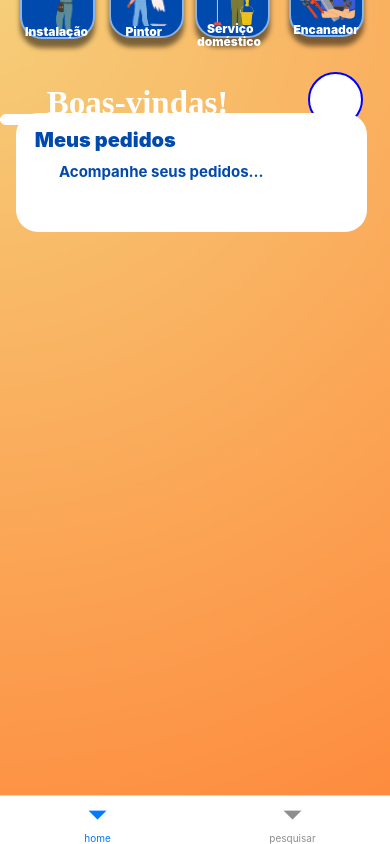
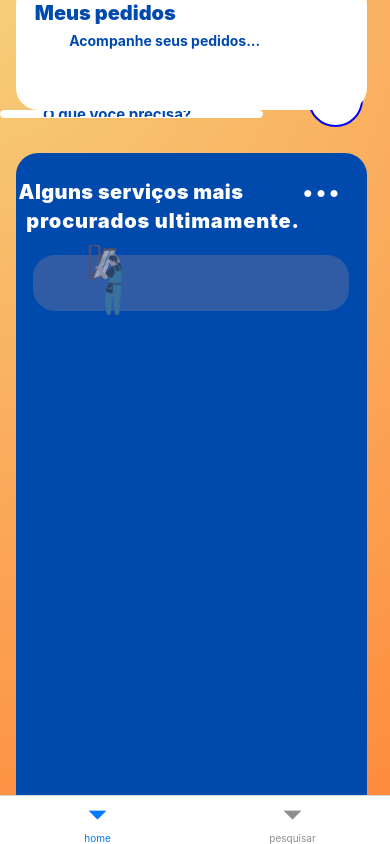
Before and after one commit to sttephany11/AppHelpHouse, a React Native app: screen /homeStack in a window 390 px wide. Built offline with nearby package versions, Linux system fonts and the light colour scheme.

Commit message:
tirei o scrollView FAZ  O L

```diff
--- a/src/css/homeCss.tsx
+++ b/src/css/homeCss.tsx
@@ -19,22 +19,21 @@ const styles = StyleSheet.create({
         fontFamily: 'bold',
     },
     container2: {
-
     },
     circulo: {
-        width:55 ,
-        height:55,
+        width: 55,
+        height: 55,
         backgroundColor: 'white',
-        borderRadius:100,
-        left:'79%',
-        top:35,
-        borderColor:'blue',
+        borderRadius: 100,
+        left: '79%',
+        top: 35,
+        borderColor: 'blue',
         borderWidth: 2,
     },
-   pesquisa:{
+    pesquisa: {
         justifyContent: 'center',
-    height: '49%',
-    width:'90%',
+        height: '39%',
+        width: '90%',
         display: 'flex',
 
 
@@ -50,8 +49,8 @@ const styles = StyleSheet.create({
         paddingHorizontal: '12%',
         color: '#004aad',
         backgroundColor: '#fff',
-        bottom:15,
-         fontWeight:'bold'
+        bottom: 15,
+        fontWeight: 'bold'
     },
 
     lupa: {
@@ -60,14 +59,14 @@ const styles = StyleSheet.create({
         position: 'absolute',
         display: 'flex',
         zIndex: 1,
-        top: 85,
-        left:'22%',
+        top: 92,
+        left: '22%',
 
     },
 
     //trabalhos
     trabalhos: {
-        bottom:455
+        bottom: 570
     },
     pedreiro: {
         width: 75,
@@ -85,15 +84,15 @@ const styles = StyleSheet.create({
     },
     pedreiroImg: {
         width: 70,
-        height:80,
-        bottom:12
+        height: 80,
+        bottom: 12
     },
     name1: {
         color: '#fff',
         fontSize: 13,
         fontWeight: '900',
         top: 63,
-        left:'8%',
+        left: '8%',
         zIndex: 2
     },
     mecanico: {
@@ -109,12 +108,12 @@ const styles = StyleSheet.create({
         shadowRadius: 5,
         shadowOffset: { width: 0, height: 9 },
         shadowOpacity: 0.5,
-        bottom:159
+        bottom: 159
     },
     mecanicoImg: {
         width: 50,
         height: 65,
-        bottom:10,
+        bottom: 10,
         left: '8%',
     },
     name2: {
@@ -138,7 +137,7 @@ const styles = StyleSheet.create({
         shadowRadius: 5,
         shadowOffset: { width: 0, height: 9 },
         shadowOpacity: 0.5,
-        bottom:318
+        bottom: 318
     },
     eletricistaImg: {
         width: 60,
@@ -168,12 +167,12 @@ const styles = StyleSheet.create({
         shadowRadius: 5,
         shadowOffset: { width: 0, height: 9 },
         shadowOpacity: 0.5,
-        bottom:479
+        bottom: 479
     },
     jardineiroImg: {
         width: 70,
         height: 85,
-        bottom:9,
+        bottom: 9,
     },
     name4: {
         color: '#fff',
@@ -196,12 +195,12 @@ const styles = StyleSheet.create({
         shadowRadius: 5,
         shadowOffset: { width: 0, height: 9 },
         shadowOpacity: 0.5,
-        bottom:535
+        bottom: 535
     },
     encanadorImg: {
         width: 69,
         height: 92,
-        bottom:10,
+        bottom: 10,
     },
     name5: {
         color: '#fff',
@@ -214,7 +213,7 @@ const styles = StyleSheet.create({
     diaristaImg: {
         width: 48,
         height: 60,
-        bottom:22,
+        bottom: 22,
         left: '15%'
     },
     diarista: {
@@ -230,9 +229,9 @@ const styles = StyleSheet.create({
         shadowRadius: 5,
         shadowOffset: { width: 0, height: 9 },
         shadowOpacity: 0.5,
-        bottom:693
+        bottom: 693
     },
-    domestico:{
+    domestico: {
         color: '#fff',
         fontSize: 12,
         fontWeight: '900',
@@ -261,7 +260,7 @@ const styles = StyleSheet.create({
         shadowRadius: 5,
         shadowOffset: { width: 0, height: 9 },
         shadowOpacity: 0.5,
-        bottom:852
+        bottom: 852
     },
     pintorImg: {
         width: 50,
@@ -269,7 +268,7 @@ const styles = StyleSheet.create({
         top: -17,
         left: '15%'
     },
-    name7:{
+    name7: {
         color: '#fff',
         fontSize: 12,
         fontWeight: '900',
@@ -291,7 +290,7 @@ const styles = StyleSheet.create({
         shadowRadius: 5,
         shadowOffset: { width: 0, height: 9 },
         shadowOpacity: 0.5,
-        bottom:1010
+        bottom: 1010
     },
     instalacaoImg: {
         width: 50,
@@ -299,7 +298,7 @@ const styles = StyleSheet.create({
         bottom: 10,
         left: '15%'
     },
-    name8:{
+    name8: {
         color: '#fff',
         fontSize: 12,
         fontWeight: '900',
@@ -311,34 +310,82 @@ const styles = StyleSheet.create({
         color: '#fff',
         fontSize: 20,
         fontWeight: '900',
-        bottom:290,
+        bottom: 290,
         textAlign: 'center'
     },
 
     //meio da pagina meus pedidos
-    brancoMeio:{
-       backgroundColor:'#fff',
+    brancoMeio: {
+        backgroundColor: '#fff',
         width: '90%',
-       height: '15%',
+        height: '8%',
         borderRadius: 22,
-       left:'4%'
-
+        left: '4%',
+        bottom: 130
     },
-    pedidos:{
+    pedidos: {
         color: '#004aad',
         fontSize: 20,
         fontWeight: '900',
         textAlign: 'center',
-        right:'25%',
-        top:15
+        right: '25%',
+        top: 18
+
     },
-    acompanhe:{
+    acompanhe: {
         color: '#004aad',
-        fontSize: 15,
+        fontSize: 14,
         fontWeight: '700',
         textAlign: 'center',
-        top:25,
-        right:'9%'
+        top: 25,
+        right: '8%'
     },
+    //alguns dos serviços mais procurados ultimamente
+    fundoAzul: {
+        backgroundColor: '#004aad',
+        width: '90%',
+        height: '87%',
+        borderRadius: 22,
+        left: '4%',
+        bottom: 789
+    },
+    ponto: {
+        color: '#fff',
+        fontSize: 35,
+        fontWeight: '900',
+        textAlign: 'center',
+        top: 10,
+        left: '37%'
+    },
+    alguns: {
+        color: '#fff',
+        fontSize: 20,
+        letterSpacing:0.4,
+        marginRight:15,
+        fontWeight: '900',
+        textAlign: 'center',
+        bottom: 15,
+        right: '15%'
+    },
+    alguns1: {
+        color: '#fff',
+        fontSize: 20,
+        letterSpacing:0.8,
+        fontWeight: '900',
+        textAlign: 'center',
+        bottom: 10,
+        right: '8%'
+    },
+    azulClaro: {
+        opacity:0.6,
+        backgroundColor: '#5169a2',
+        top: 12,
+        width: '90%',
+        height: '4.5%',
+        borderRadius: 22,
+        left: '5%',
+
+    },
+
 });
 export default styles;
--- a/src/views/cadastro.tsx
+++ b/src/views/cadastro.tsx
@@ -41,7 +41,7 @@ const Cadastro: React.FC<{ navigation: any }> = ({ navigation }) => {
                     <View style={styles.title}>
                         <Text style={styles.titulo2}>Dados <Text style={styles.pessoais}>Pessoais</Text></Text>
                     </View>
-                    <ScrollView>
+
                     <View style={styles.input}>
 
                         {/* Nome */}
@@ -103,7 +103,7 @@ const Cadastro: React.FC<{ navigation: any }> = ({ navigation }) => {
                 </TouchableOpacity>
 
                     </View>
-                    </ScrollView>
+
                 </View>
             </View>
         </KeyboardAvoidingView>
--- a/src/views/home.tsx
+++ b/src/views/home.tsx
@@ -17,8 +17,8 @@ const AreaAtuacao: React.FC<{ navigation: any }> = ({ navigation }) => {
             resizeMode="cover"   // Ajusta a imagem para cobrir a tela
         >
 
-            {/* <View style={styles.container}></View>
-<ScrollView></ScrollView> */}
+            <View style={styles.containerPrincipal}>
+                <ScrollView>
 
                     <View style={styles.container2}>
                         <Text style={styles.boasVindas}>Boas-vindas!</Text>
@@ -42,7 +42,6 @@ const AreaAtuacao: React.FC<{ navigation: any }> = ({ navigation }) => {
                         <Text style={styles.acompanhe}> Acompanhe seus pedidos...</Text>
 
                     </View>
-
 
                     <View style={styles.trabalhos}>
 
@@ -88,13 +87,19 @@ const AreaAtuacao: React.FC<{ navigation: any }> = ({ navigation }) => {
                             <Image source={Imagens.instalacao} style={styles.instalacaoImg} />
                         </View>
 
+
+                        <View style={styles.fundoAzul}>
+                             <Text style={styles.ponto}>...</Text>
+                            <Text style={styles.alguns}>Alguns serviços mais</Text>
+                            <Text style={styles.alguns1}>procurados ultimamente.</Text>
+                            <View style={styles.azulClaro}>
+                            <Image source={Imagens.instalacao} style={styles.instalacaoImg}/>
+                            </View>
+                        </View>
                     </View>
 
-            <View style={styles.brancoMeio}>
-                <Text style={styles.pedidos}> Meus pedidos</Text>
-                <Text style={styles.acompanhe}> Acompanhe seus pedidos...</Text>
+                </ScrollView>
             </View>
-
         </ImageBackground>
     );
 };
```
Lines whose indentation alone changed are shown as unchanged.
